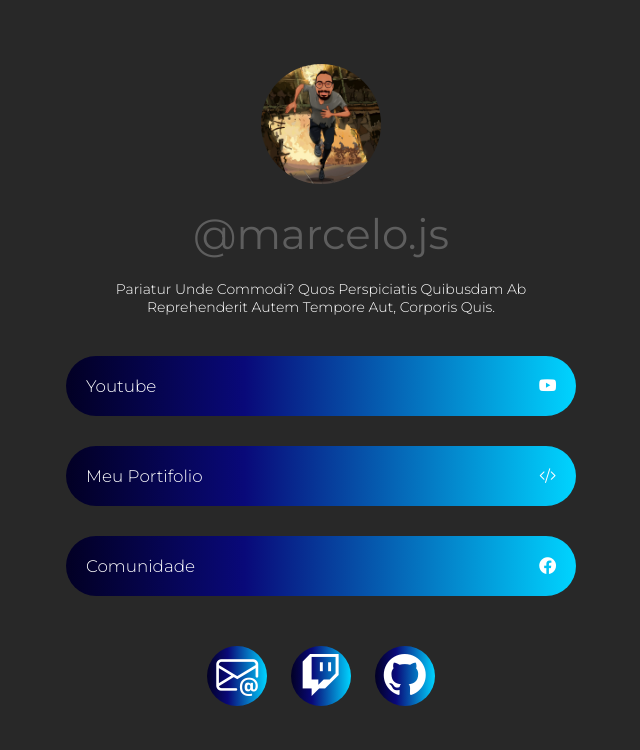
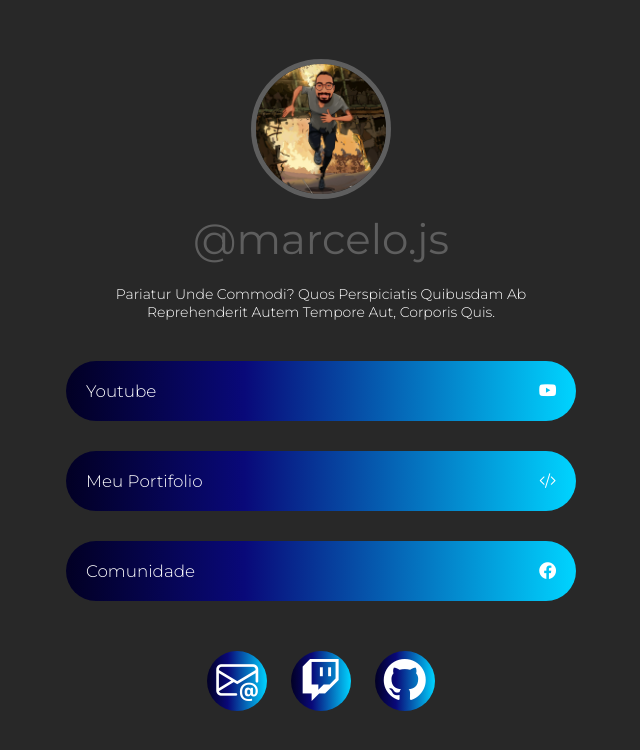
Before and after one commit to mar-tchelo/pagina-link-yt, a plain HTML site: page index.html in a window 1280 px wide. Shown: the whole page, without its empty margins (319-959 px from the left). Drawn offline with nearby package versions, Linux system fonts and the light colour scheme.

Commit message:
added border in image

```diff
--- a/css/styles.css
+++ b/css/styles.css
@@ -1,6 +1,5 @@
 :root{
     --font-family:'Montserrat', sans-serif;
-
     --background-color: #282828;
     --color-segundaria:#5e5e5e;
     --color-primaria:#fff;
@@ -48,10 +47,13 @@ header{
     margin-bottom: 40px;
 }
 
+
 header img{
-    max-width: 120px;
+    border: 5px solid var(--color-segundaria) ;
+
+    max-width: 140px;
     border-radius: 50%;
-    margin-bottom: 20px;
+    margin-bottom: 10px;
     transition: all 1s ease-in-out;
 }
 
```
Also changed, not shown: index.html (+3 -1 lines).
